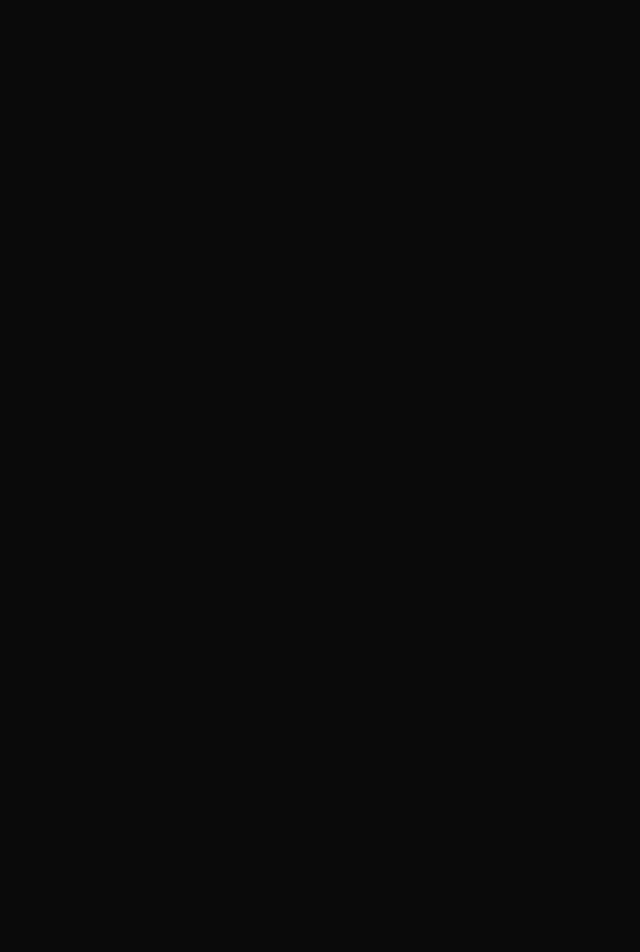
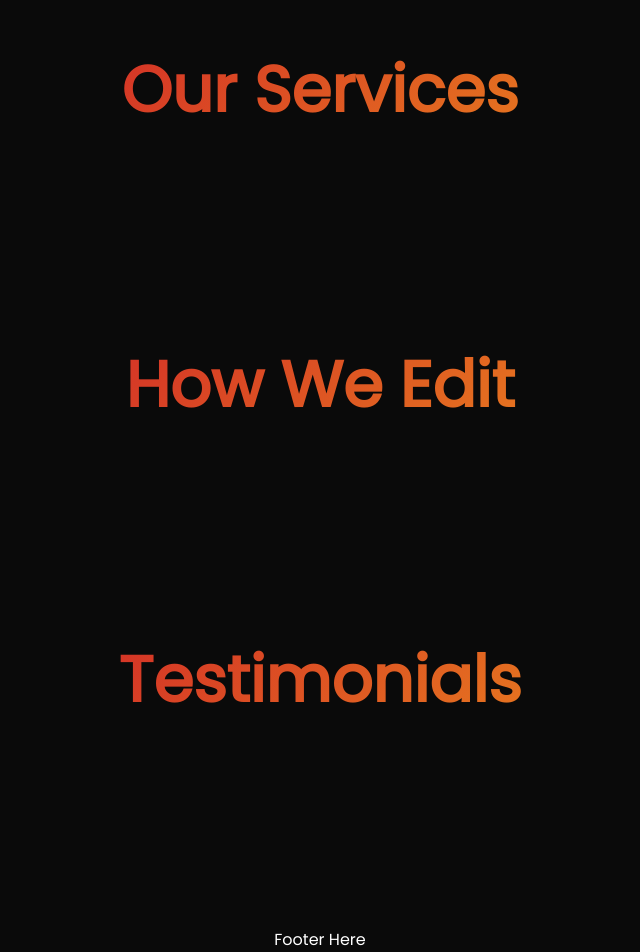
Before and after one commit to Utkarshsgithub/nsquareedits, a React (Create React App) app: page / in a window 1280 px wide. Shown: the part 958-1910 px from the top of the page, without its empty margins (320-960 px from the left). Before the commit the page ends 800 px from the top, so only its background shows below. Built offline with nearby package versions, Linux system fonts and the light colour scheme.

Commit message:
sections outlined

```diff
--- a/src/App.js
+++ b/src/App.js
@@ -1,11 +1,21 @@
 import './App.css';
+import CustomerReviews from './components/CustomerReview';
 import Hero from './components/Hero';
+import Services from './components/Services';
+import HWE from './components/HWE';
 import './styles/responsive.css'
+import Footer from './components/Footer';
 
 
 function App() {
   return (
-    <Hero />
+    <>
+      <Hero />
+      <Services />
+      <HWE />
+      <CustomerReviews />
+      <Footer />
+    </>
   );
 }
 
--- /dev/null
+++ b/src/components/CustomerReview.js
@@ -0,0 +1,10 @@
+import React from 'react'
+import '../styles/customer-review.css'
+
+export default function CustomerReviews() {
+  return (
+    <section className="cr">
+        <h1 className='center'>Testimonials</h1>
+    </section>
+  )
+}
--- /dev/null
+++ b/src/components/Footer.js
@@ -0,0 +1,8 @@
+import React from 'react'
+import "../styles/footer.css";
+
+export default function Footer() {
+  return (
+    <footer className='center'>Footer Here</footer>
+  )
+}
--- /dev/null
+++ b/src/components/HWE.js
@@ -0,0 +1,10 @@
+import React from 'react'
+import '../styles/hwe.css'
+
+export default function HWE() {
+  return (
+    <section className="hwe">
+        <h1 className='center'>How We Edit</h1>
+    </section>
+  )
+}
--- /dev/null
+++ b/src/components/Services.js
@@ -0,0 +1,10 @@
+import React from 'react'
+import '../styles/services.css'
+
+export default function Services() {
+  return (
+    <section className="services">
+        <h1 className='center'>Our Services</h1>
+    </section>
+  )
+}
--- a/src/index.css
+++ b/src/index.css
@@ -16,6 +16,7 @@ html {
 body {
   font-family: 'Poppins', sans-serif;
   background-color: #0a0a0a;
+  color: #fff;
 }
 
 a:active{
--- /dev/null
+++ b/src/styles/customer-review.css
@@ -0,0 +1,10 @@
+.cr {
+    margin: 200px 0;
+}
+
+.cr h1 {
+    font-size: 4rem;
+    background-image: linear-gradient(135deg, #ca0b2b 10%, #f5af19 100%);
+    -webkit-text-fill-color: transparent;
+    -webkit-background-clip: text;
+}
--- /dev/null
+++ b/src/styles/footer.css
@@ -0,0 +1,3 @@
+footer {
+
+}
--- /dev/null
+++ b/src/styles/hwe.css
@@ -0,0 +1,10 @@
+.hwe {
+    margin: 200px 0;
+}
+
+.hwe h1 {
+    font-size: 4rem;
+    background-image: linear-gradient(135deg, #ca0b2b 10%, #f5af19 100%);
+    -webkit-text-fill-color: transparent;
+    -webkit-background-clip: text;
+}
--- /dev/null
+++ b/src/styles/services.css
@@ -0,0 +1,12 @@
+.services {
+    margin: 200px 0;
+}
+
+.services h1 {
+    font-size: 4rem;
+    background: linear-gradient(to right, #ca0b2b, #DD2476);
+    background-image: linear-gradient(135deg, #F05F57 10%, #360940 100%);
+    background-image: linear-gradient(135deg, #ca0b2b 10%, #f5af19 100%);
+    -webkit-text-fill-color: transparent;
+    -webkit-background-clip: text;
+}
```
